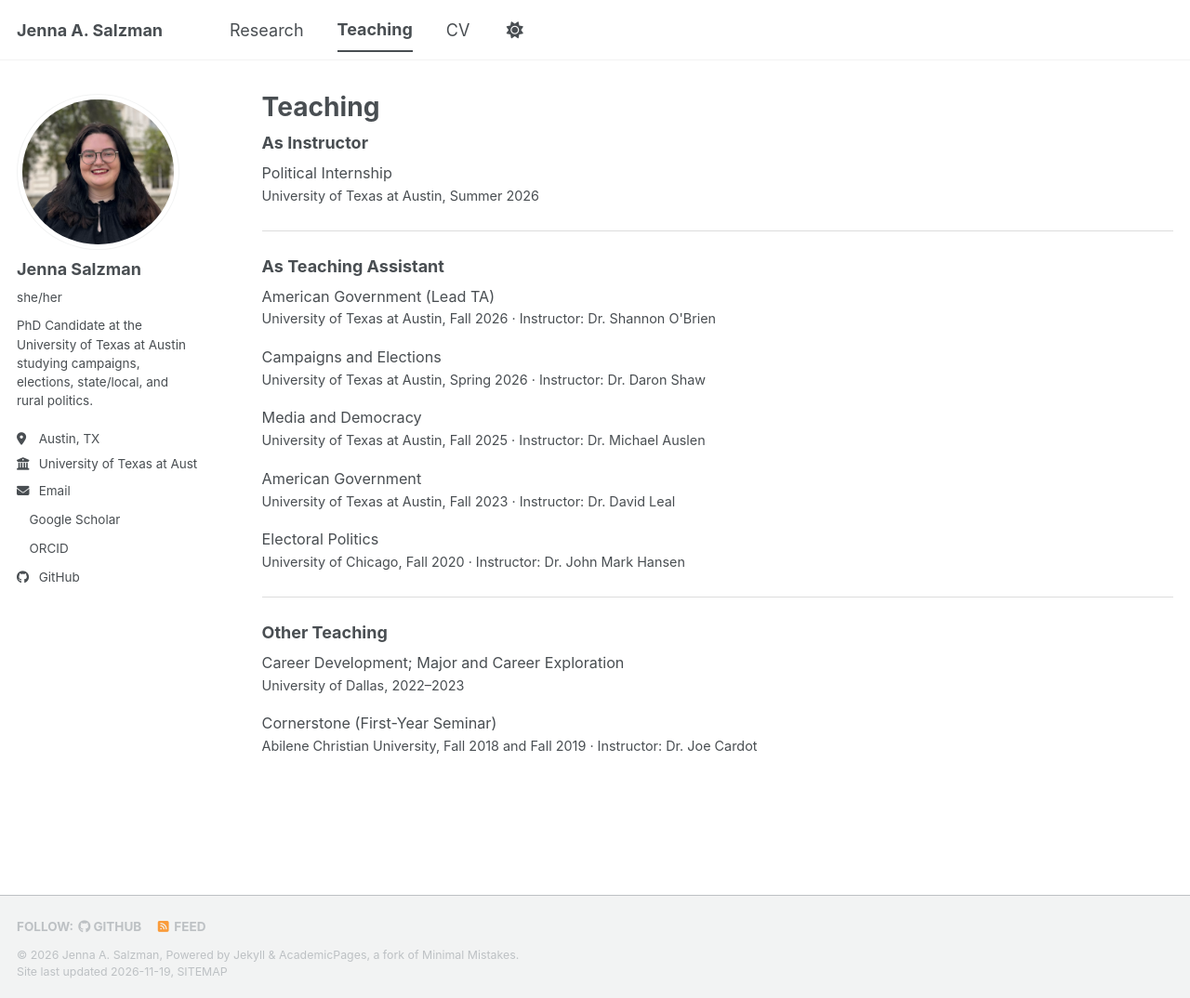
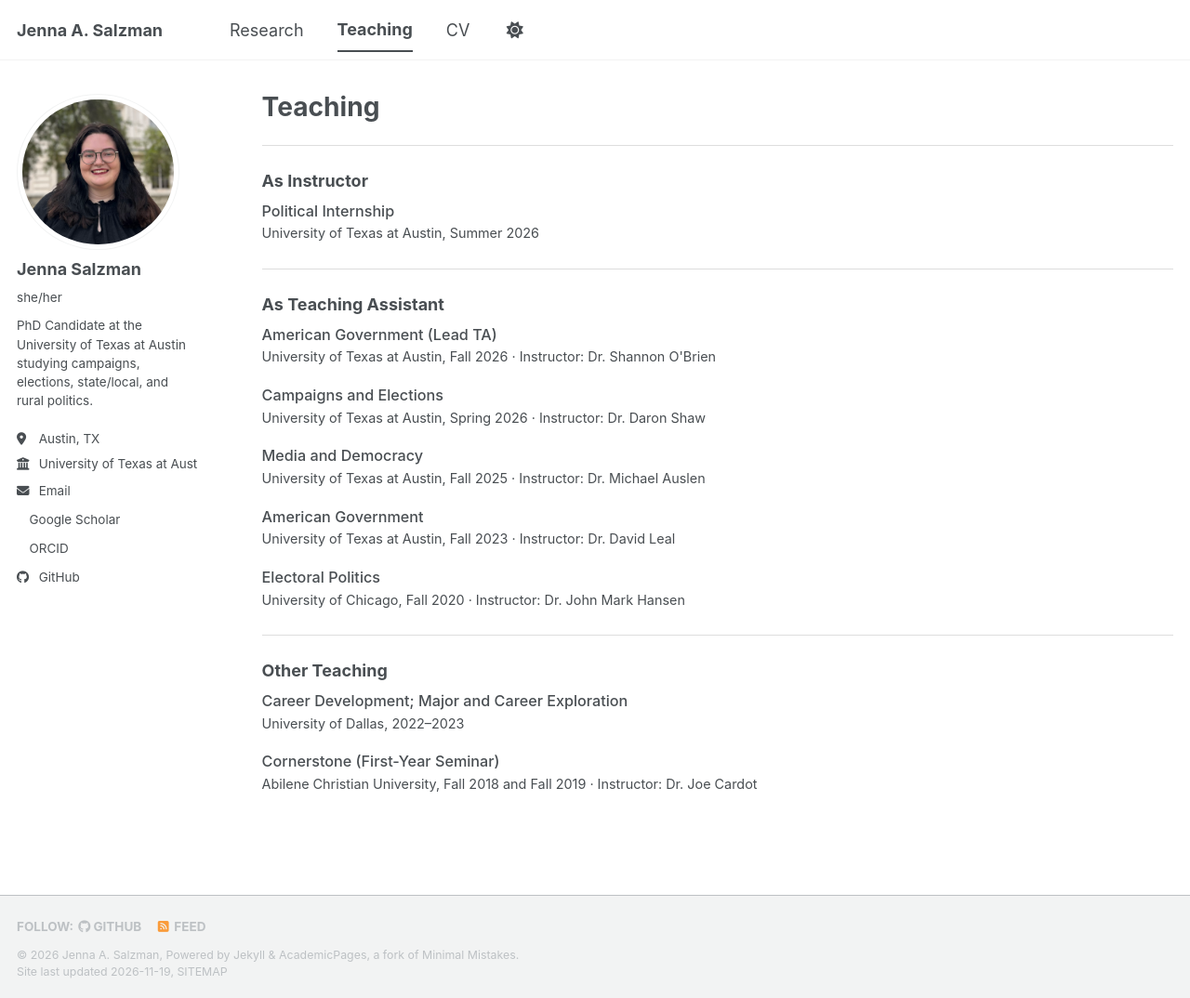
Before and after one commit to jasalzman/jasalzman.github.io, a Jekyll site: the page built from _pages/teaching.html, in a window 1280 px wide and 1074 px high. Shown: the whole window at 93% size. Built offline with Jekyll 4.4.1, drawn with Linux system fonts in a browser that asks for light colours; a script bundle is joined from its source files by our own code; a style sheet for code colours, icons or effects is not loaded.

Commit message:
Update teaching.html

```diff
--- a/_pages/teaching.html
+++ b/_pages/teaching.html
@@ -7,33 +7,17 @@ author_profile: true
 
 <style>
   .entry { margin-bottom: 1em; }
-  .entry-title { font-weight: medium; font-size: 0.9em; }
+  .entry-title { font-weight: 500; font-size: 0.9em; }
   .entry-meta { margin: 0.1em 0 0 0; font-size: 0.8em; }
   .entry-meta.note { opacity: 0.8; }
   .entry details { margin-top: 0.3em; font-size: 0.8em; }
   .entry summary { cursor: pointer; font-weight: bold; }
   .entry details p { margin: 0.4em 0 0 0; }
-    .archive h2 {
-    margin-top: 1.5em;
-    padding-top: 1.5em;
-    border-top: 1.5px solid #ddd;
-    border-bottom: none;
-  }
-  .archive h2:first-of-type {
-    margin-top: 0.5em;
-    padding-top: 0;
-    border-top: none;
-  }
   .archive h3 {
     margin-top: 1.5em;
     padding-top: 1.5em;
     border-top: 1.5px solid #ddd;
     border-bottom: none;
-  }
-  .archive h3:first-of-type {
-    margin-top: 0.5em;
-    padding-top: 0;
-    border-top: none;
   }
 </style>
 
```
